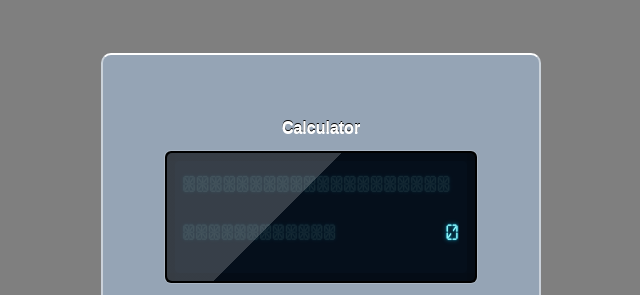
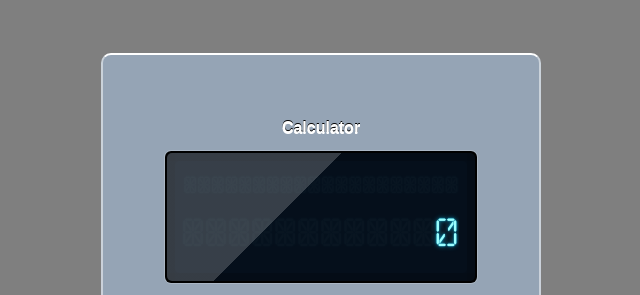
Before and after one commit to 5t4r8ucK/04-build-a-javascript-calculator, a React (Create React App) app: page / in a window 1280 px wide. Shown: the top 295 px of the page, without its empty margins (319-959 px from the left). Built offline with nearby package versions, Linux system fonts and the light colour scheme.

Commit message:
Adjusted sizes to make placeholders and text align properly.

```diff
--- a/src/components/styled-components/numbers.js
+++ b/src/components/styled-components/numbers.js
@@ -10,7 +10,7 @@ const handleId = (id) => {
           // Display and Box Model
           min-height: 2rem;
           // Typography
-          font-size: 1.048rem;
+          font-size: 1.075rem;
           line-height: 2rem;
           // Other
 
@@ -30,7 +30,7 @@ const handleId = (id) => {
           // Display and Box Model
           min-height: 4rem;
           // Typography
-          font-size: inherit;
+          font-size: 1.8rem;
           line-height: 4rem;
           // Other
 
@@ -50,13 +50,14 @@ const Numbers = styled.p`
   // Positioning
   z-index: 2;
   // Display and Box Model
+  display: flex;
+  justify-content: flex-end; // aligns before placeholders and text to the right
   margin: 0;
   overflow: hidden;
   width: 100%;
   // Typography
-  color: ${variables.cyan_100};
+  color: ${variables.colors.cyan.hue};
   font-family: ${variables.font_stack_digital};
-  font-size: inherit;
   font-weight: 400;
   text-align: end;
   text-shadow:
@@ -71,7 +72,7 @@ const Numbers = styled.p`
     z-index: 1;
     // Display and Box Model
     display: block;
-    opacity: 0.1;
+    opacity: 0.025;
     // Typography
     // Other
   }
```
